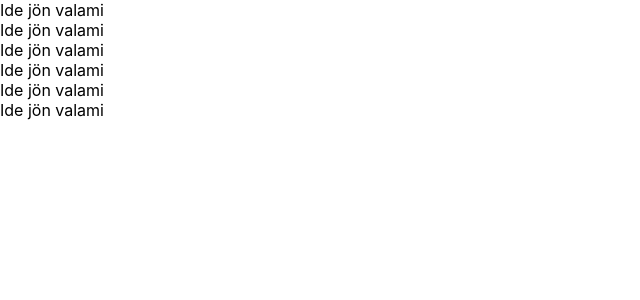
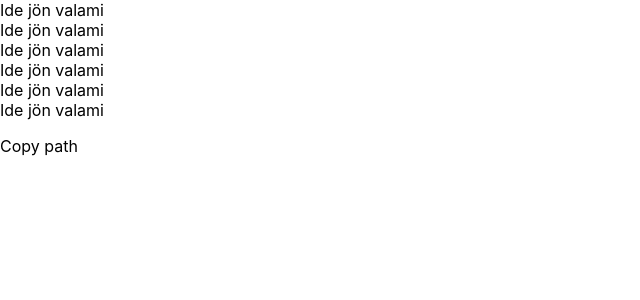
Before and after one commit to JungKata/component-app, a React (Create React App) app: page / in a window 1280 px wide. Shown: the top 300 px of the page, without its empty margins (0-640 px from the left). Built offline with nearby package versions, Linux system fonts and the light colour scheme.

Commit message:
ProductsInterface

```diff
--- a/src/App.tsx
+++ b/src/App.tsx
@@ -3,10 +3,10 @@ import logo from './logo.svg';
 import './App.css';
 import Main from './components/Main';
 import Footer from './components/Footer';
-import { Product } from './Product';
+import { Product as ProductInterface } from './Product';
 
 interface State{
-  products: Product[];
+  products: ProductInterface[];
 }
 
 export default class App extends Component<{}, State> {
@@ -30,6 +30,7 @@ export default class App extends Component<{}, State> {
         {
           this.state.products.map(p => <div>Ide jön valami </div>)
         }
+        <Footer />
       </div>
   }
 }
```
Also changed, not shown: src/components/Products.tsx (+3 -5 lines).
